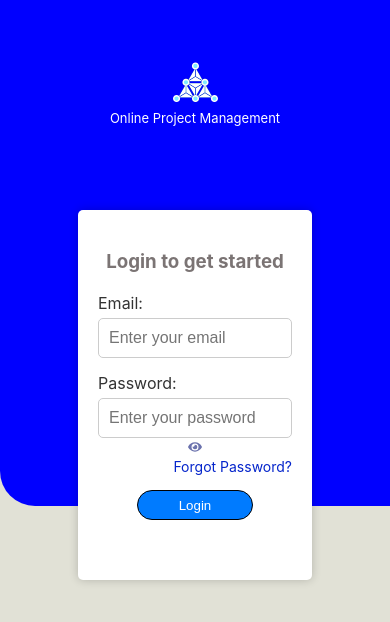
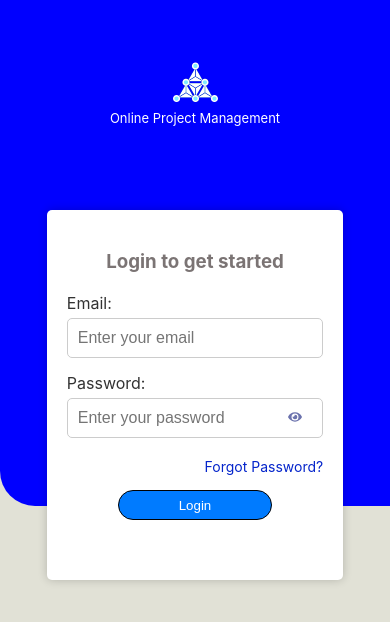
Before and after one commit to labbucode/dashboard, a React (Create React App) app: page / in a window 390 px wide. Shown: the top 622 px of the page. Built offline with nearby package versions, Linux system fonts and the light colour scheme.

Commit message:
setLoginresp

```diff
--- a/src/LoginPage.css
+++ b/src/LoginPage.css
@@ -148,7 +148,7 @@
 @media (max-width: 668px) {
 
   .login-form {
-      width: 60%;
+      width: 76%;
   }
   .blue-box {
   width: 100vw;
@@ -179,7 +179,7 @@
 }
   .show-password-button {
       position: relative;
-      bottom: 0;
-      left: 0;
+      bottom: 30px;
+      left: 100px;
   }
 }
```
